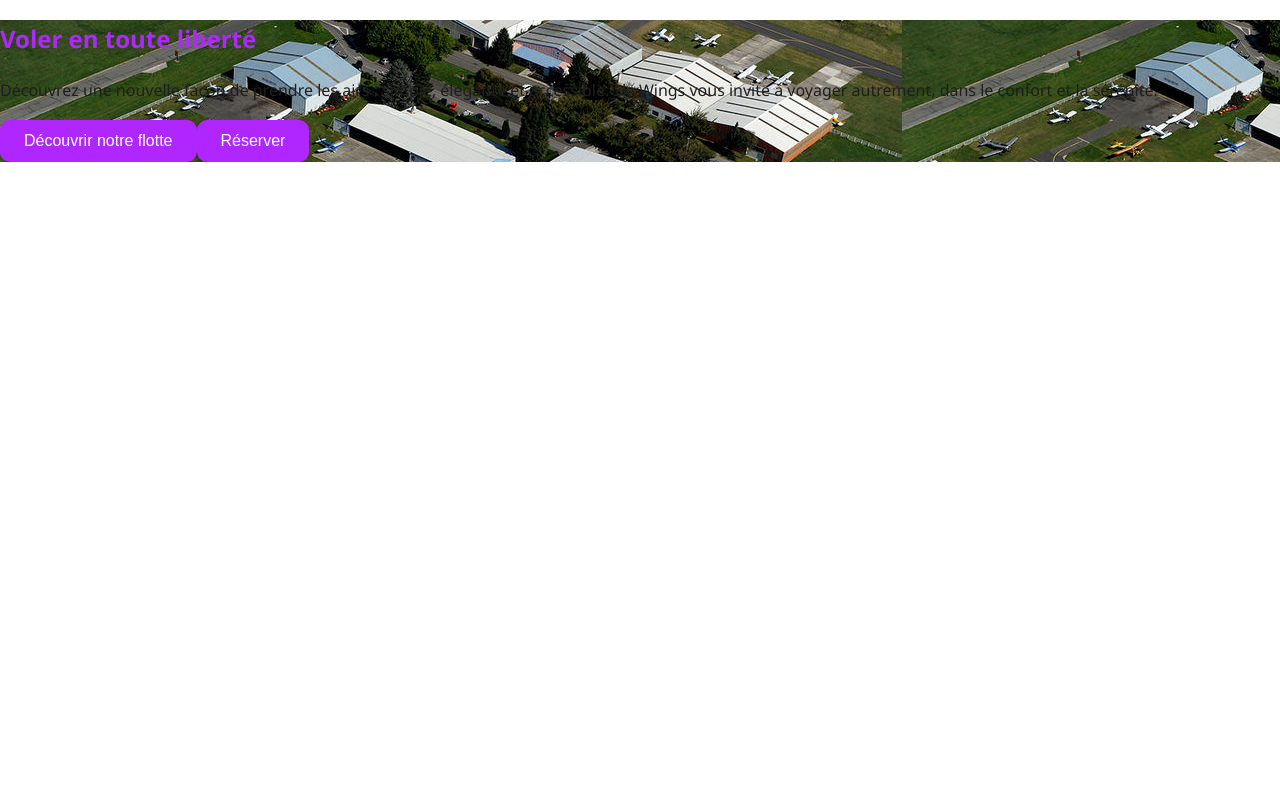
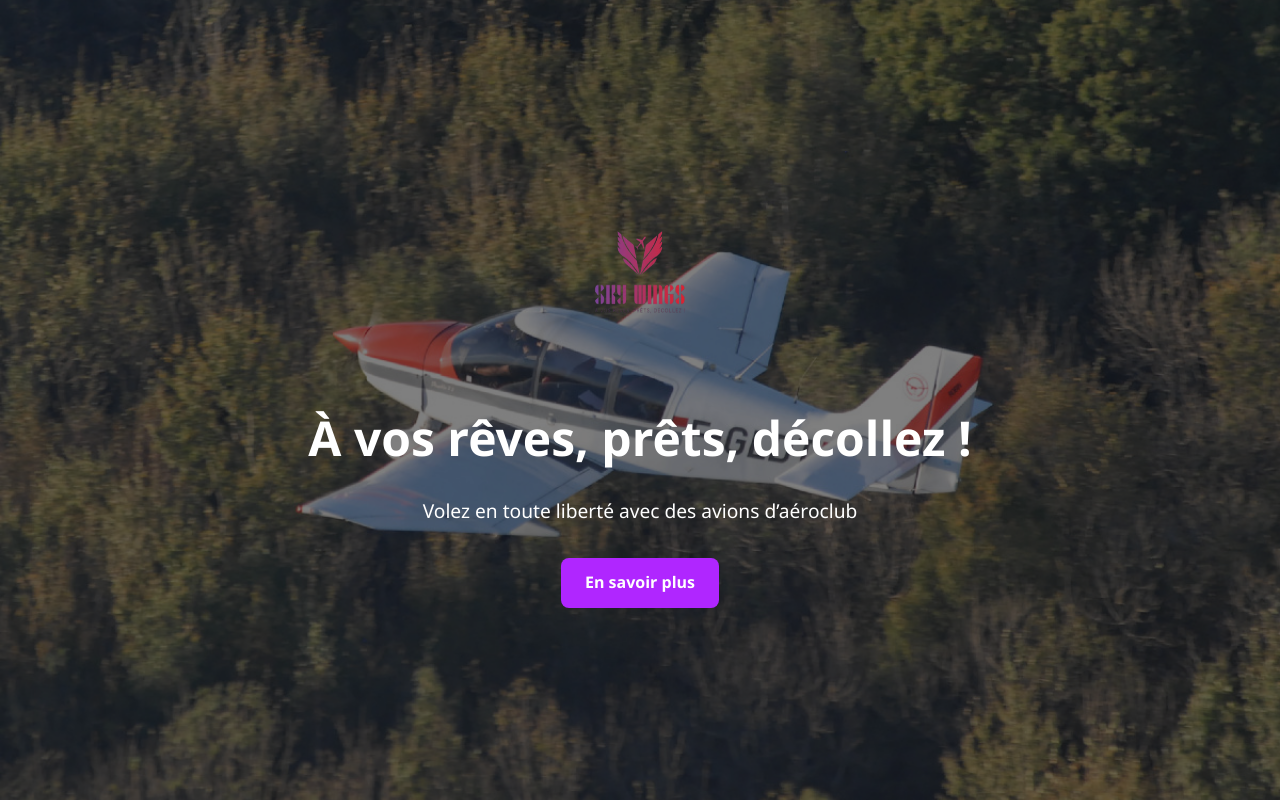
Before and after one commit to FRDS28/Skywings-Site, a Next.js app: page / in a window 1280 px wide. Shown: the top 802 px of the page. Built offline with nearby package versions, Linux system fonts and the light colour scheme.

Commit message:
Update index.js

```diff
--- a/pages/index.js
+++ b/pages/index.js
@@ -1,41 +1,23 @@
-import React from 'react';
-import Link from 'next/link';
 import Head from 'next/head';
+import HeroSection from '../components/HeroSection';
 
 export default function Home() {
   return (
     <>
       <Head>
-        <title>SkyWings - Voler en toute liberté</title>
+        <title>Skywings - Voler en toute liberté</title>
+        <meta name="description" content="Découvrez une nouvelle façon de prendre les airs avec Skywings : simple, élégante et accessible." />
+        <meta name="keywords" content="aviation, vol, liberté, Skywings, voyage" />
+        <meta name="author" content="Skywings" />
       </Head>
 
-      <section
-        className="relative w-full h-screen bg-cover bg-center flex items-center justify-center text-white text-center px-4"
-        style={{ backgroundImage: "url('/lognes.jpg')" }}
-      >
-        {/* Overlay sombre */}
-        <div className="absolute inset-0 bg-black bg-opacity-50 z-0"></div>
+      <HeroSection />
 
-        {/* Contenu */}
-        <div className="relative z-10 max-w-3xl">
-          <h1 className="text-4xl md:text-6xl font-bold mb-6">Voler en toute liberté</h1>
-          <p className="text-lg md:text-xl mb-8">
-            Découvrez une nouvelle façon de prendre les airs : simple, élégante et accessible. SkyWings vous invite à voyager autrement, dans le confort et la sérénité.
-          </p>
-          <div className="flex gap-4 flex-wrap justify-center">
-            <Link href="/vols">
-              <button className="bg-white text-black font-semibold hover:bg-gray-200">
-                Découvrir notre flotte
-              </button>
-            </Link>
-            <Link href="/reserver">
-              <button className="bg-transparent border border-white hover:bg-white hover:text-black">
-                Réserver
-              </button>
-            </Link>
-          </div>
-        </div>
-      </section>
+      <main>
+        <h1>Bienvenue sur Skywings</h1>
+        <p>Ce site vous permet de réserver vos créneaux de vol et de consulter les disponibilités de nos avions.</p>
+        <p>Naviguez dans le menu pour découvrir nos services.</p>
+      </main>
     </>
   );
 }
```
